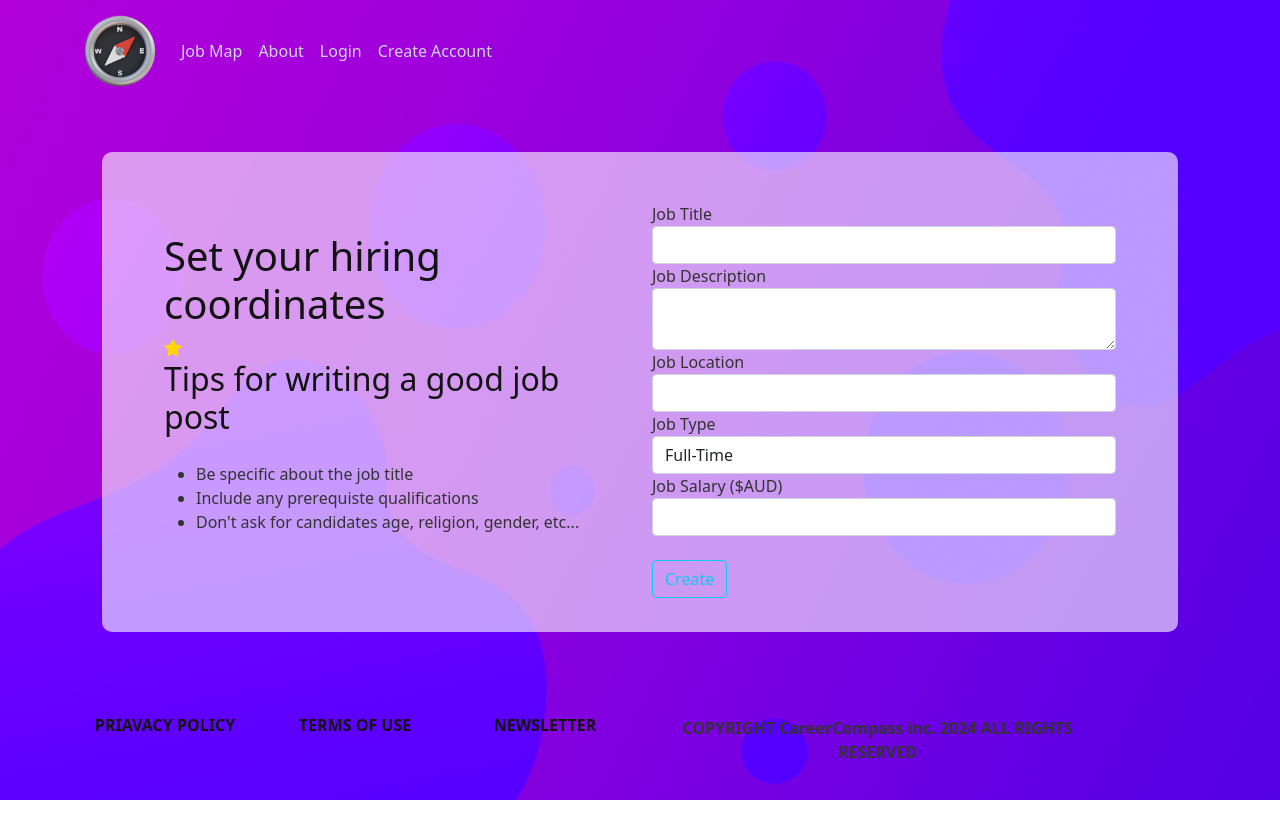
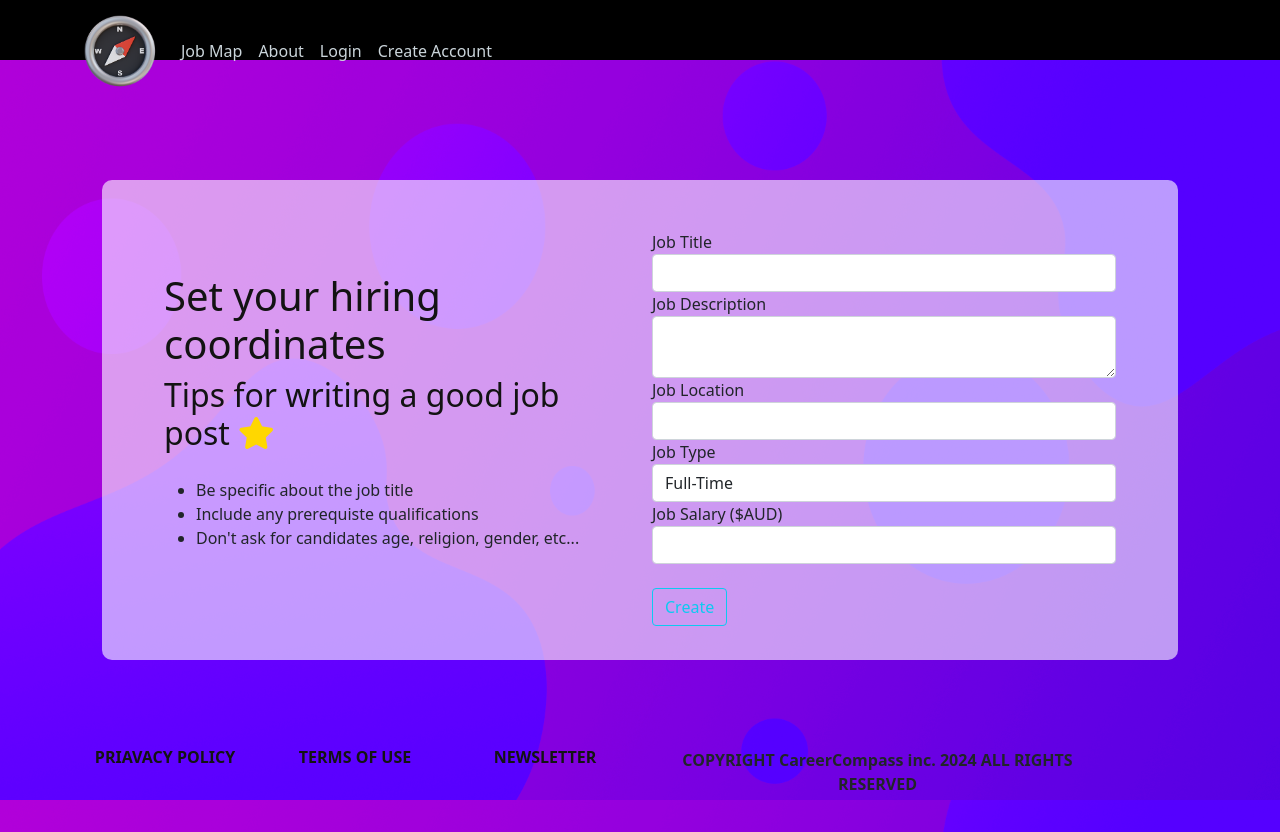
Before and after one commit to saundlj/AgileWebProj, a Flask app: page /JobPost in a window 1280 px wide. Before the commit the page ends 800 px from the top, so only its background shows below. Run offline with Flask 3, Linux system fonts and the light colour scheme.

Commit message:
Footer update

```diff
--- a/app/static/main.css
+++ b/app/static/main.css
@@ -1,8 +1,3 @@
-body {
-    background: #fafafa;
-    color: #333333;
-    margin: 2rem;
-  }
 
   h1, h2, h3, h4, h5, h6 {
     color: #131313;
@@ -13,9 +8,6 @@ body {
     color: #cbd5db;
   }
 
-  .site-header .navbar-nav .nav-link:hover {
-    color: #000000;
-  }
 
   .site-header .navbar-nav .nav-link.active {
     font-weight: 500;
@@ -97,6 +89,8 @@ body {
   margin: 20px;
   border-color: #000000;
   border-width: 10;
+  display: flexbox;
+  transition: height 0.3s ease; /* Add smooth transition */
 }
 
 .feedbox h1{
@@ -157,11 +151,3 @@ footer{
 #scroll-to-top:hover {
   opacity: 0.8;
 }
-
-footer{
-  padding: 20px;
-  width: 100%;
-  position: fixed;
-  bottom: 0;
-  left: 0;
-}
--- a/app/templates/FeedPage.html
+++ b/app/templates/FeedPage.html
@@ -6,7 +6,6 @@
   <!-- Content to be refreshed goes here -->
   <div class="container d-flex">
     <div class="row">
-        <div class="col-md-6 d-flex align-items-center justify-content-center">
         <div class="content">
             <button class = 'btn btn-info btn-sm' onclick="location.href='JobPost'">
                 <span class= "fa fa-pen"></span>
@@ -23,7 +22,6 @@
                     <p>Salary ($AUD): {{post.salary}}</p>
                     <p>Description : {{post.description}}</p>
                 {% endfor %}
-            </div>
         </div>
     </div>
     <!-- Grid for displaying posts -->
--- a/app/templates/JobPost.html
+++ b/app/templates/JobPost.html
@@ -4,8 +4,8 @@
         <div class="row feedBox d-flex align-items-center justify-content-center" style="height: 60vh;">
             <div class="col-md-6">
                 <h1>Set your hiring coordinates</h1>
-                <span class="fa solid fa-star" style="color: gold;"></span>
-                <h2>Tips for writing a good job post</h2>
+
+                <h2>Tips for writing a good job post <span class="fa solid fa-star" style="color: gold;"></span> </h2>
                 <p>
                     <ul>
                         <li>Be specific about the job title</li>
--- a/app/templates/layout.html
+++ b/app/templates/layout.html
@@ -21,7 +21,7 @@
 </head>
 <body style="background-image: url('../static/Backgroundfive.png'); background-size: 100% 100%; background-attachment: fixed; background-position: center; resize: none;">
     <!-- Navigation Bar -->
-    <header class="site-header">
+    <header class="site-header" style="padding: 30px">
         <!-- Navbar -->
         <nav class="navbar navbar-expand-md fixed-top navbar-scroll">
           <div class="container">
```
Lines whose indentation alone changed are shown as unchanged.
